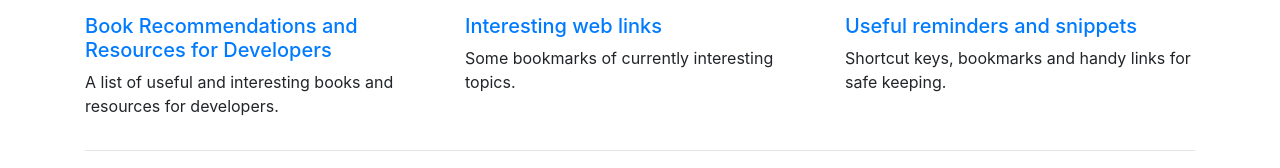
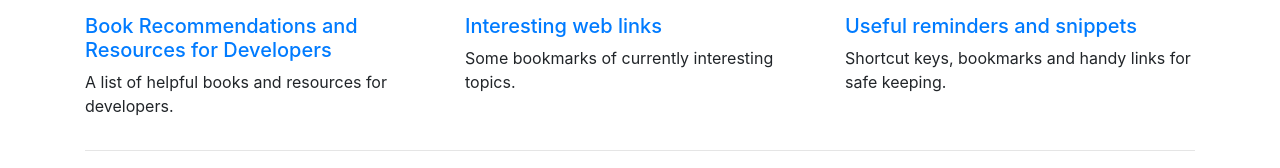
Before and after one commit to grahammcallister/ng-software-pilgrim, an Angular app: page /home in a window 1280 px wide. Shown: the part 363-531 px from the top of the page. Built offline with nearby package versions, Linux system fonts and the light colour scheme.

Commit message:
Small homepage improvement

```diff
--- a/src/app/page-home/page-home.component.html
+++ b/src/app/page-home/page-home.component.html
@@ -15,7 +15,7 @@
   <div class="col-md-4">
       <h5><a routerLink="/resources">Book Recommendations and Resources for Developers</a></h5>
       <p>
-          A list of useful and interesting books and resources for developers.
+          A list of helpful books and resources for developers.
       </p>
   </div>
   <div class="col-md-4">
```
